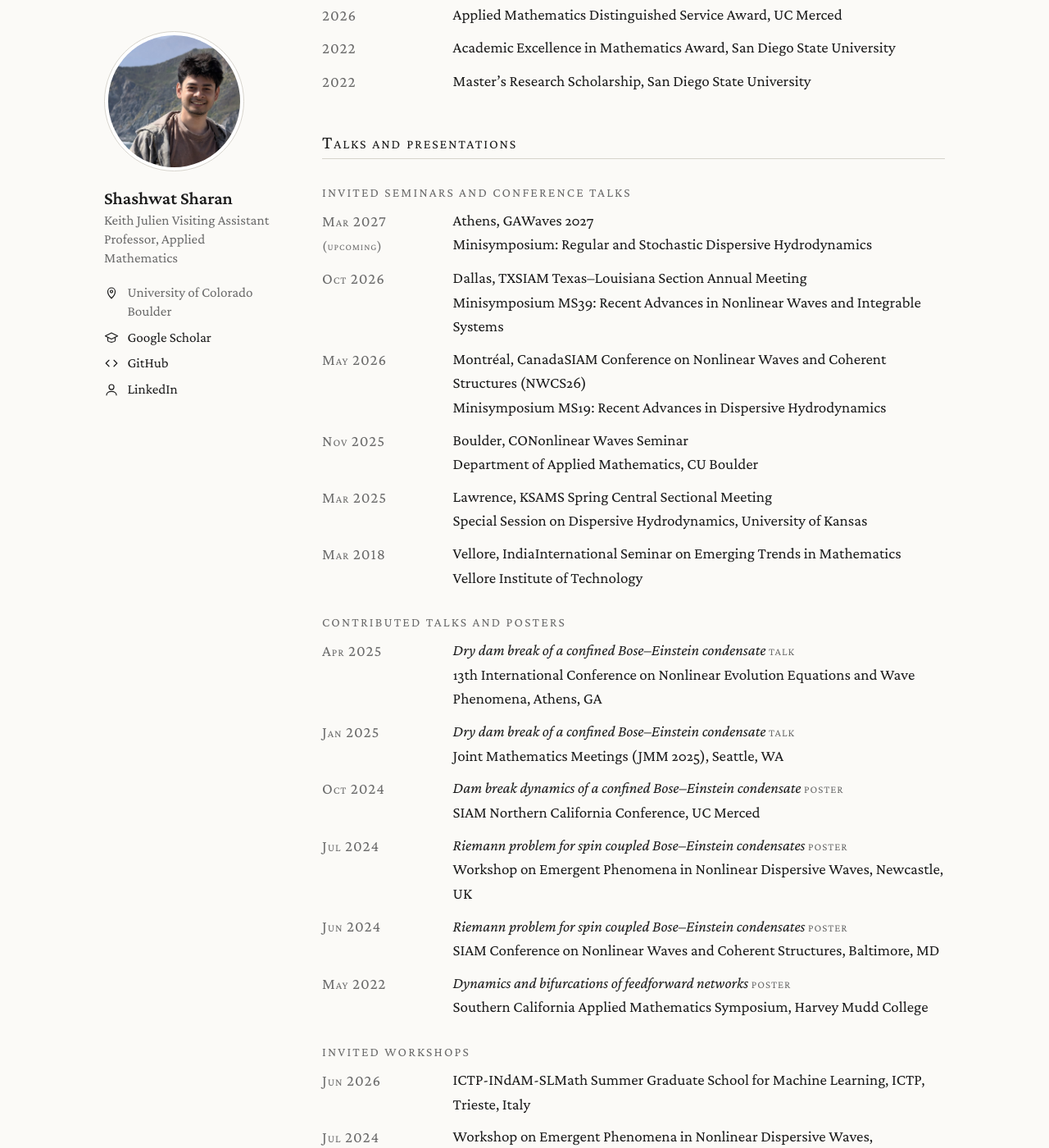
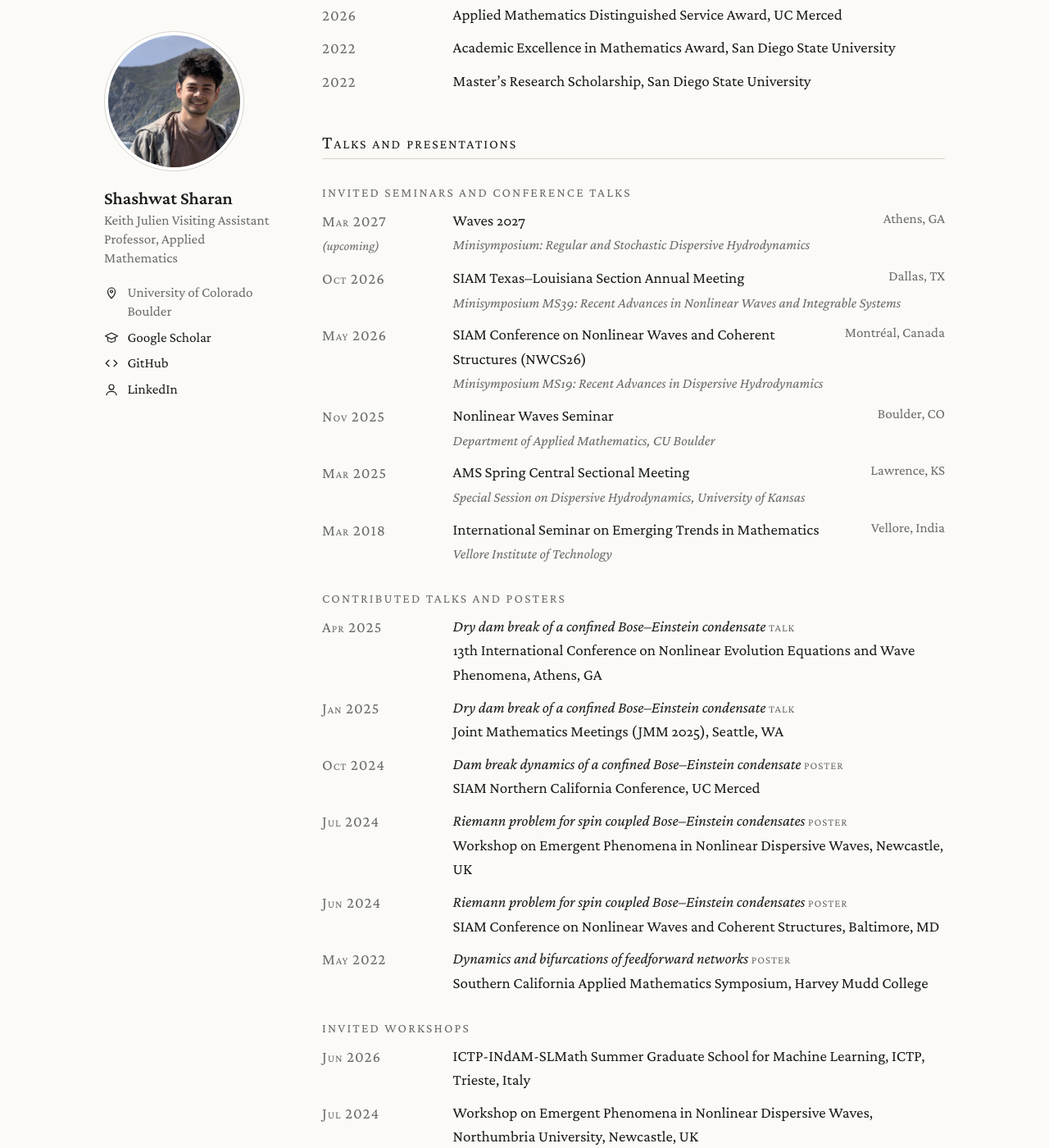
Before and after one commit to shashwatsharan/shashwatsharan.github.io, a Jekyll site: the page built from cv.md, in a window 1280 px wide and 1400 px high, scrolled down 1338 px. Shown: the whole window at 82% size. Built offline with Jekyll 4.4.1, drawn with Linux system fonts in a browser that asks for light colours.

Commit message:
Add files via upload

```diff
--- a/assets/css/style.css
+++ b/assets/css/style.css
@@ -190,3 +190,9 @@ figcaption::before { content: "Figure " counter(fig) ". "; font-variant: small-c
 }
 .site-footer p { margin: 0.2rem 0; }
 .site-footer a { color: var(--muted); }
+
+/* venue location on the right, session on its own line (CV talks) */
+.loc { float: right; margin-left: 1rem; color: var(--muted); font-size: 0.9rem; white-space: nowrap; }
+.session { color: var(--muted); font-size: 0.92rem; font-style: italic; }
+dt small { font-variant: normal; letter-spacing: 0; font-style: italic; }
+@media (max-width: 600px) { .loc { float: none; display: block; margin: 0; } }
```
